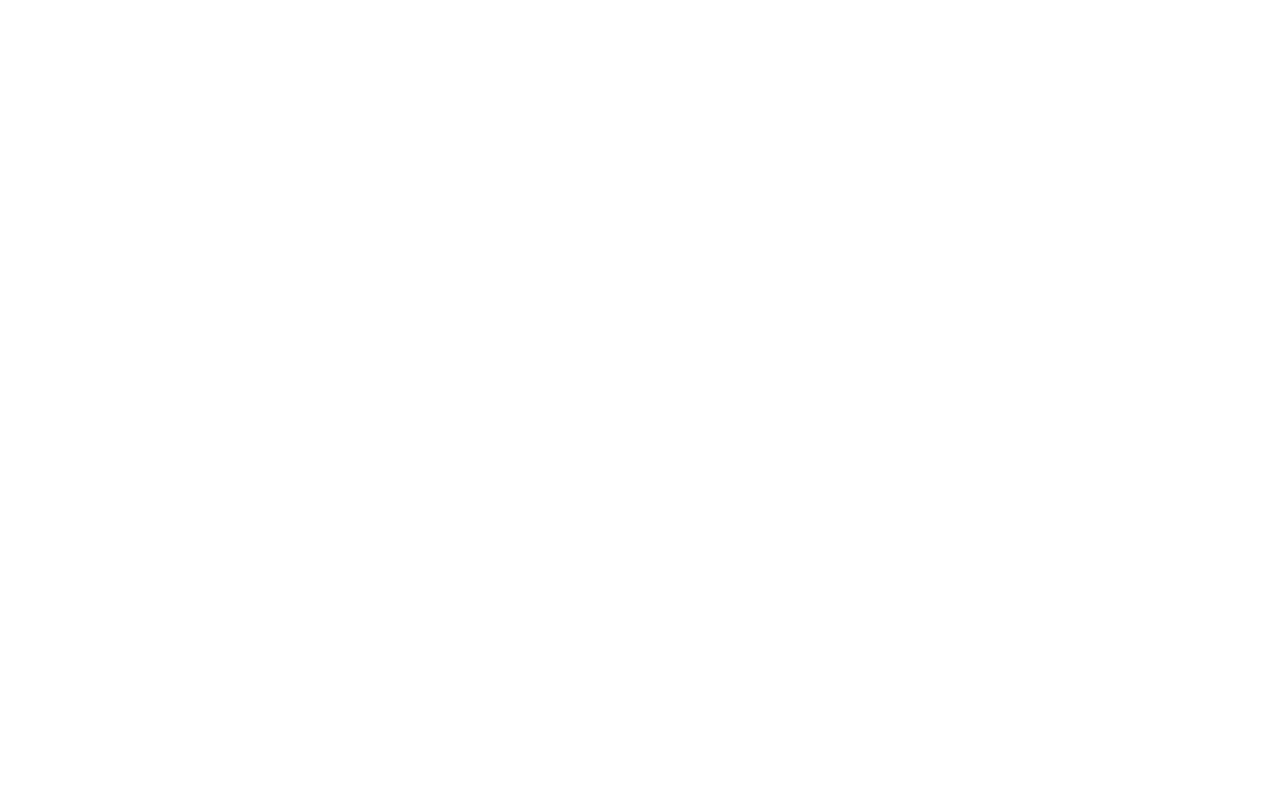
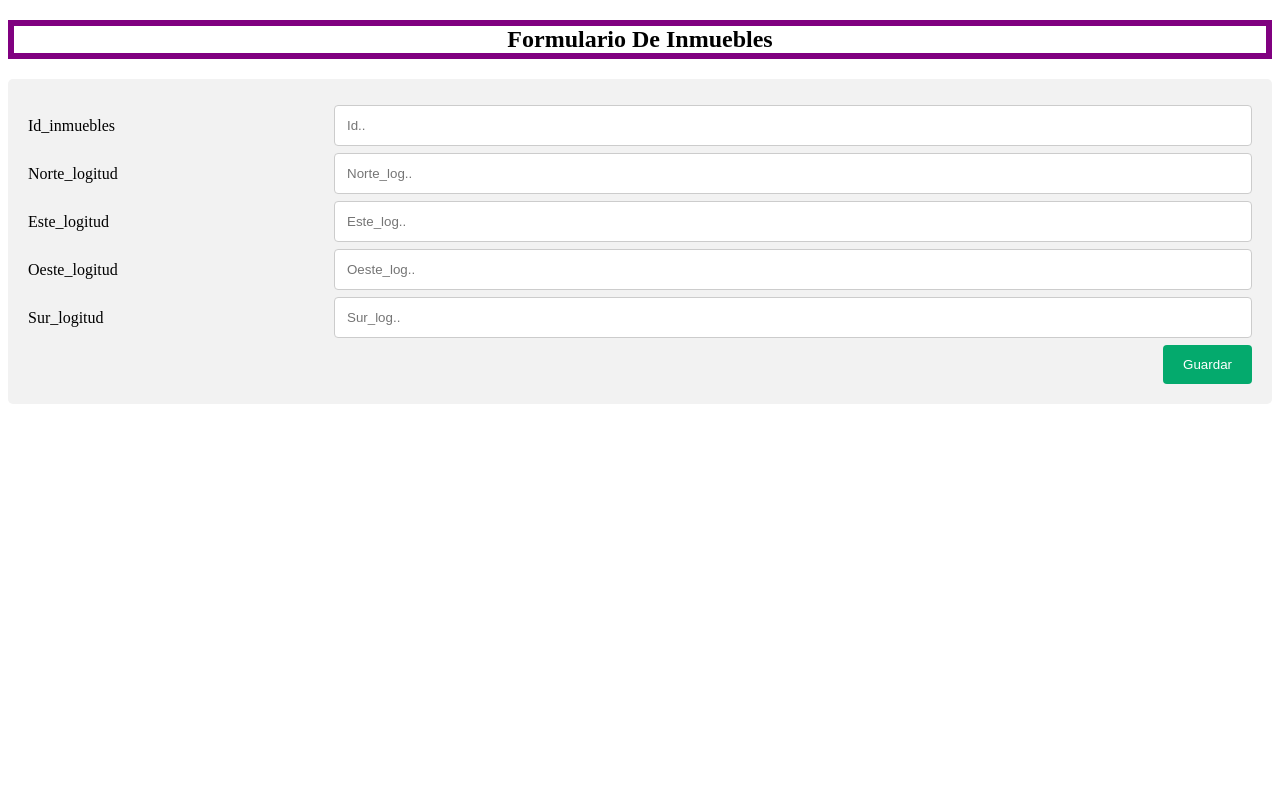
Before and after one commit to GerardoM3/Pr-ctica_profesional, a PHP site: page /guardar.php in a window 1280 px wide. Before the commit the page is empty. Run offline with PHP 8.4, Linux system fonts and the light colour scheme.

Commit message:
inmuebles save

```diff
--- a/form/inmueble/guardar.php
+++ b/form/inmueble/guardar.php
@@ -0,0 +1,138 @@
+<!DOCTYPE html>
+<html lang="en">
+<head>
+    <meta charset="UTF-8">
+    <meta http-equiv="X-UA-Compatible" content="IE=edge">
+    <meta name="viewport" content="width=device-width, initial-scale=1.0">
+    <title>Formulario</title>
+
+    <style>
+* {
+  box-sizing: border-box;
+}
+
+.center {
+  text-align: center;
+  border: 6px solid purple;
+}
+
+input[type=text], select, textarea {
+  width: 100%;
+  padding: 12px;
+  border: 1px solid #ccc;
+  border-radius: 4px;
+  resize: vertical;
+}
+
+label {
+  padding: 12px 12px 12px 0;
+  display: inline-block;
+}
+
+input[type=submit] {
+  background-color: #04AA6D;
+  color: white;
+  padding: 12px 20px;
+  border: none;
+  border-radius: 4px;
+  cursor: pointer;
+  float: right;
+}
+
+input[type=submit]:hover {
+  background-color: #45a049;
+}
+
+.container {
+  border-radius: 5px;
+  background-color: #f2f2f2;
+  padding: 20px;
+}
+
+.col-25 {
+  float: left;
+  width: 25%;
+  margin-top: 6px;
+}
+
+.col-75 {
+  float: left;
+  width: 75%;
+  margin-top: 6px;
+}
+
+.row:after {
+  content: "";
+  display: table;
+  clear: both;
+}
+
+
+@media screen and (max-width: 600px) {
+  .col-25, .col-75, input[type=submit] {
+    width: 100%;
+    margin-top: 0;
+  }
+}
+</style>
+</head>
+<body>
+
+<h2 class="center">Formulario De Inmuebles</h2>
+
+<div class="container">
+  <form action="/action_page.php">
+  <div class="row">
+    <div class="col-25">
+      <label for="lname">Id_inmuebles</label>
+    </div>
+    <div class="col-75">
+      <input type="text" id="id_inmuebles" name="id_inmuebles" placeholder="Id..">
+    </div>
+  </div>
+  <div class="row">
+    <div class="col-25">
+    <label for="fname">Norte_logitud</label>
+    </div>
+    <div class="col-75">
+      <input type="text" id="norte_log" name="norte_log" placeholder="Norte_log..">
+    </div>
+  </div>
+  <div class="row">
+    <div class="col-25">
+    <label for="fname">Este_logitud</label>
+    </div>
+    <div class="col-75">
+      <input type="text" id="este_log" name="este_log" placeholder="Este_log..">
+    </div>
+  </div>
+  <div class="row">
+    <div class="col-25">
+    <label for="fname">Oeste_logitud</label>
+    </div>
+    <div class="col-75">
+      <input type="text" id="oeste_log" name="oeste_log" placeholder="Oeste_log..">
+    </div>
+  </div>
+  <div class="row">
+    <div class="col-25">
+    <label for="fname">Sur_logitud</label>
+    </div>
+    <div class="col-75">
+      <input type="text" id="sur_log" name="sur_log" placeholder="Sur_log..">
+    </div>
+  </div>
+  <div class="row">
+    <div class="col-25">
+    </div>
+  </div>
+  <div class="row">
+    <div>
+        <input type="submit" value="Guardar">
+    </div>
+  </div>
+  </form>
+</div>
+
+</body>
+</html>
```
